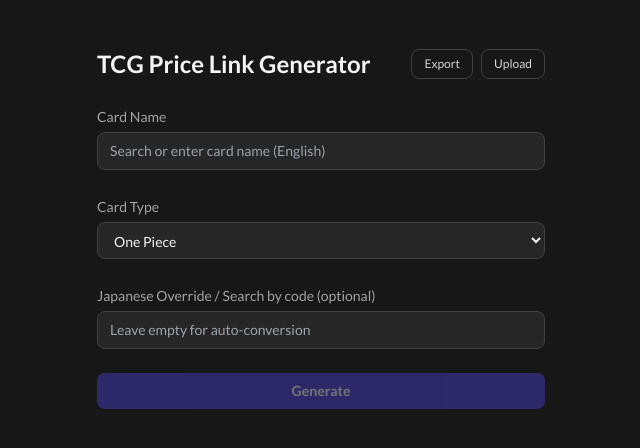
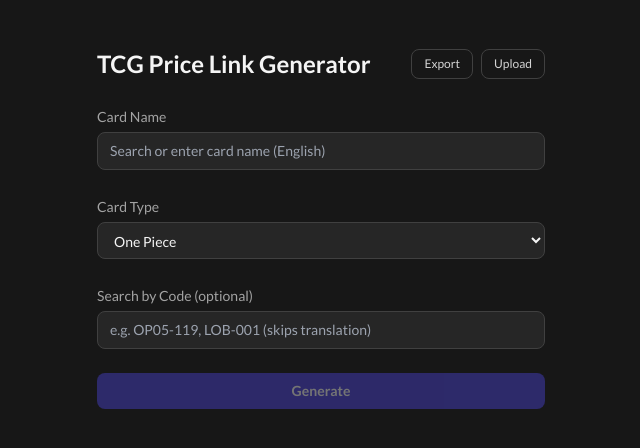
Before and after one commit to davidsugi/price-checker, a React (Vite) app: page / in a window 1280 px wide. Shown: the top 448 px of the page, without its empty margins (319-959 px from the left). Built offline with nearby package versions, Linux system fonts and the light colour scheme.

Commit message:
support search by code

```diff
--- a/src/App.tsx
+++ b/src/App.tsx
@@ -23,7 +23,7 @@
 function App() {
   const [cardName, setCardName] = useState('')
   const [cardType, setCardType] = useState<string>(CARD_TYPE_OPTIONS[0].value)
-  const [japaneseOverride, setJapaneseOverride] = useState('')
+  const [cardCode, setCardCode] = useState('')
   const [yuyuteiLink, setYuyuteiLink] = useState('')
   const [priceChartingLink, setPriceChartingLink] = useState('')
   const [recentSearches, setRecentSearches] = useState<RecentSearch[]>([])
@@ -90,15 +90,41 @@
   function handleGenerate(
     name: string = cardName,
     type: string = cardType,
-    override: string = japaneseOverride,
+    code: string = cardCode,
   ) {
+    const trimmedCode = code.trim()
     const normalized = normalize(name)
-    if (!normalized) return
+
+    if (!trimmedCode && !normalized) return
 
     setSavedMessage(false)
 
+    if (trimmedCode) {
+      // Search by code -- use code directly for both sites, no translation
+      setNotInList(false)
+      setCustomKatakana('')
+      setLastNormalized('')
+
+      const pcUrl = buildPriceChartingUrl(trimmedCode)
+      const yUrl = buildYuyuteiUrl(type, trimmedCode)
+      setPriceChartingLink(pcUrl)
+      setYuyuteiLink(yUrl)
+
+      const entry: RecentSearch = {
+        cardName: trimmedCode,
+        cardType: type,
+        japaneseText: trimmedCode,
+        timestamp: Date.now(),
+      }
+      const updated = addRecentSearch(recentSearches, entry)
+      setRecentSearches(updated)
+      saveRecentSearches(updated)
+      return
+    }
+
+    // Search by name -- translate for Yuyutei
     const effective = getEffectiveConfig(defaultConfig, userConfig, type)
-    const result = getJapaneseText(normalized, override, effective)
+    const result = getJapaneseText(normalized, '', effective)
 
     setNotInList(result.notInList)
     setCustomKatakana(result.japaneseText)
@@ -165,11 +191,11 @@
   function handleRecentClick(item: RecentSearch) {
     setCardName(item.cardName)
     setCardType(item.cardType)
-    setJapaneseOverride(item.japaneseText)
-    handleGenerate(item.cardName, item.cardType, item.japaneseText)
+    setCardCode('')
+    handleGenerate(item.cardName, item.cardType, '')
   }
 
-  const isDisabled = cardName.trim() === ''
+  const isDisabled = cardName.trim() === '' && cardCode.trim() === ''
 
   return (
     <div className="min-h-screen bg-neutral-900 text-neutral-100 flex flex-col items-center px-4 py-12">
@@ -302,20 +328,20 @@
           </select>
         </div>
 
-        {/* Japanese Override */}
+        {/* Search by Code */}
         <div className="space-y-1">
           <label
-            htmlFor="japaneseOverride"
+            htmlFor="cardCode"
             className="text-sm text-neutral-400"
           >
-            Japanese Override / Search by code (optional)
+            Search by Code (optional)
           </label>
           <input
-            id="japaneseOverride"
+            id="cardCode"
             type="text"
-            placeholder="Leave empty for auto-conversion"
-            value={japaneseOverride}
-            onChange={(e) => setJapaneseOverride(e.target.value)}
+            placeholder="e.g. OP05-119, LOB-001 (skips translation)"
+            value={cardCode}
+            onChange={(e) => setCardCode(e.target.value)}
             className="w-full rounded-lg border border-neutral-700 bg-neutral-800 px-3 py-2 text-sm outline-none focus:border-indigo-500"
           />
         </div>
```
